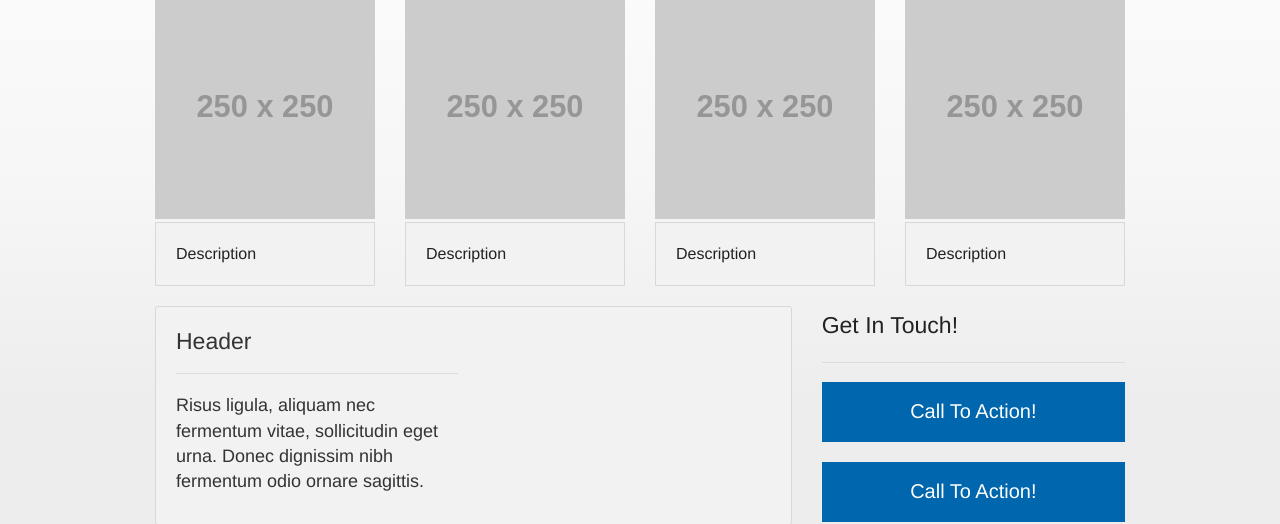
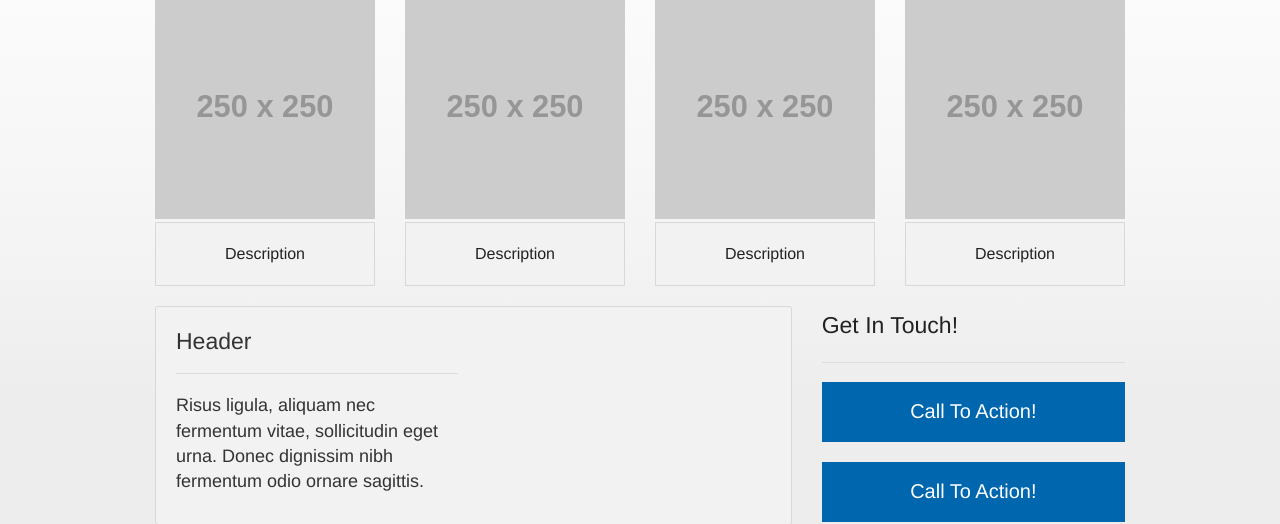
Before and after one commit to bozoputer/ece-capstone, a PHP site: page /buying.html in a window 1280 px wide. Shown: the part 197-721 px from the top of the page. Run offline with PHP 8.4, Linux system fonts and the light colour scheme; grey boxes labelled with a size stand in for pictures from a placeholder-image service; some libraries are stand-ins or nearby versions.

Commit message:
Center panel text

```diff
--- a/css/styles.css
+++ b/css/styles.css
@@ -134,6 +134,10 @@ button:hover, button:focus, .button:hover, .button:focus {
     cursor: pointer;
 }
 
+h6 {
+	text-align: center;
+}
+
 /* *****Contact page styles***** */
 
 .success {
```
